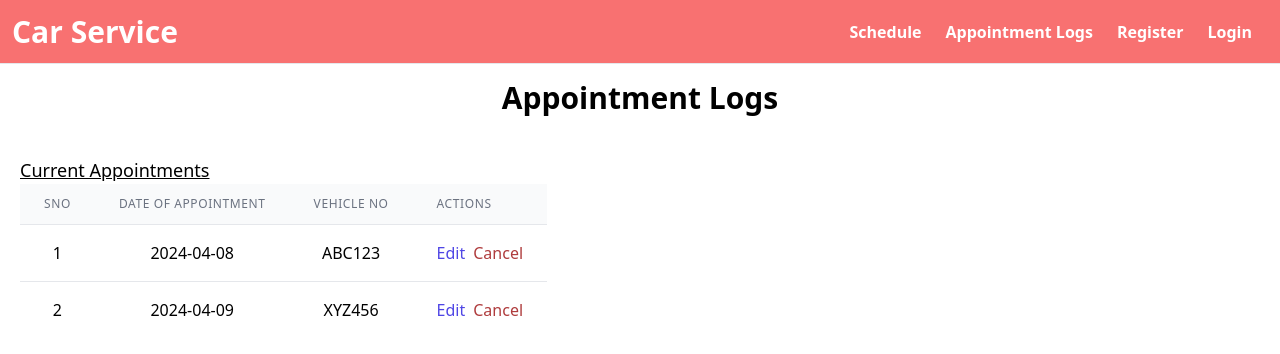
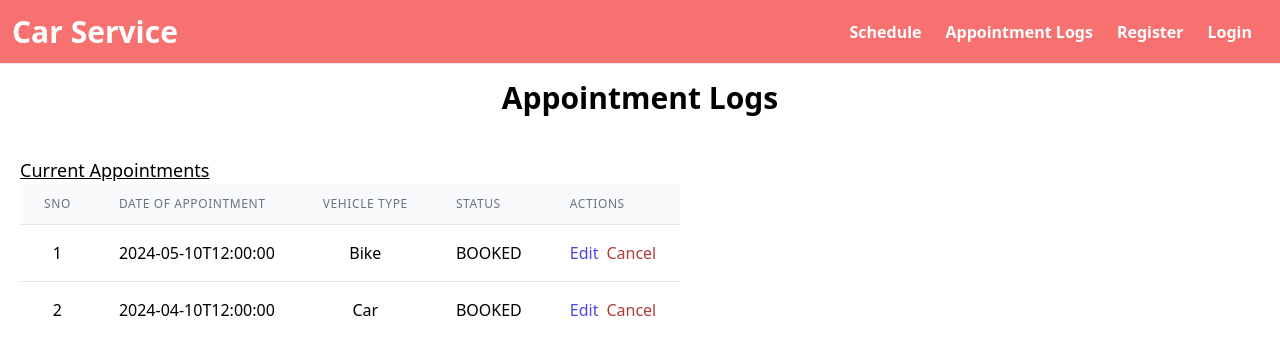
Before and after one commit to Mahenvs/vehicleRegSchedule, a React (Vite) app: page /appointment-logs in a window 1280 px wide. Shown: the top 354 px of the page. Built offline with nearby package versions, Linux system fonts and the light colour scheme; no server answers.

Commit message:
added logs api

```diff
--- a/src/common/Interfaces.ts
+++ b/src/common/Interfaces.ts
@@ -1,5 +1,15 @@
 export interface tableProps {
     title: string;
+    appointments: appointmentProps[]
+}
+
+export interface appointmentProps {
+    "id": number,
+    "userId": number,
+    "vehicleType": string,
+    "scheduledDate": string,
+    "status": string
+
 }
 export interface loginForm{
     userName: string;
--- a/src/common/validate.ts
+++ b/src/common/validate.ts
@@ -35,7 +35,6 @@ export const validateForm = (values) => {
 
   export const validateLogin = (values) => {
     const errors: FormikErrors<FormValues> = {};
-    console.log("inside ");
 
     if (!values.userName) {
       errors.userName = "Required";
@@ -48,7 +47,6 @@ export const validateForm = (values) => {
     } else if (!/^(?=.*[a-z])(?=.*[A-Z])(?=.*\d).{8,}$/.test(values.password)) {
       errors.password = "Invalid password";
     }
-    console.log(errors, " are ");
 
     return errors;
   };
--- a/src/components/AppointmentLogs.tsx
+++ b/src/components/AppointmentLogs.tsx
@@ -1,11 +1,47 @@
+import { useEffect, useState } from "react";
 import Heading from "./Heading";
 import Table1 from "./TableView";
+import axios from "axios";
+import { appointmentProps } from "../common/interfaces";
 
 const AppointmentLogs = () => {
+  const [logs, setAppointmentLogs] = useState<appointmentProps>();
+  const appointments = [
+    {
+      id: 1,
+      userId: 1,
+      vehicleType: "Bike",
+      scheduledDate: "2024-05-10T12:00:00",
+      status: "BOOKED",
+    },
+    {
+      id: 2,
+      userId: 1,
+      vehicleType: "Car",
+      scheduledDate: "2024-04-10T12:00:00",
+      status: "BOOKED",
+    },
+  ];
+  useEffect(() => {
+    const LogsAppointment = async (username: string) => {
+      try {
+        const url =
+          "http://localhost:8081/appointment/getAppointmentsByUser/" + username;
+        const response = await axios.get(url);
+        setAppointmentLogs(logs);
+        return response.data;
+      } catch (error) {
+        console.error("Error logging in user:", error);
+        throw error;
+      }
+    };
+    LogsAppointment("username");
+  }, []);
+
   return (
     <div>
       <Heading>Appointment Logs</Heading>
-      <Table1 title={"Current Appointments"}/>
+      <Table1 appointments={appointments} title={"Current Appointments"} />
     </div>
   );
 };
--- a/src/components/BookAppointment.tsx
+++ b/src/components/BookAppointment.tsx
@@ -10,8 +10,7 @@ const BookAppointment = () => {
 
   const date = new Date();
   date.setDate(date.getDate() + 1);
-  console.log(date);
-  const today = new Date().toISOString().split("T")[0];
+  const today = new Date(date.getFullYear(), date.getMonth(), date.getDate(), 12, 0, 0).toISOString().split("T")[0] + "T12:00:00";
 
   const [userDetails, setUserData] = useState({
     username: "",
@@ -23,8 +22,6 @@ const BookAppointment = () => {
 
     if (loggedIn) {
       const data = JSON.parse(userData);
-
-      console.log(data);
 
       setUserData((prevState) => ({
         ...prevState,
@@ -42,12 +39,10 @@ const BookAppointment = () => {
     },
 
     onSubmit: async (values) => {
-      // scheduleAppointment
-      console.log({...values,username:userDetails.username});
 
-      const data = await scheduleAppointment(values);
+      const data = await scheduleAppointment({...values,username:userDetails.username});
       navigate("appointment-logs");
-      // console.log(data);
+
     },
   });
 
--- a/src/components/Login.tsx
+++ b/src/components/Login.tsx
@@ -23,7 +23,7 @@ const Login = () => {
     onSubmit: async (values ) => {
       const data = await LoginUser(values);
       navigate("appointment-logs");
-      console.log(data);
+
       localStorage.setItem("loggedIn",JSON.stringify(true));
       localStorage.setItem("userData",JSON.stringify(data))
     },
--- a/src/components/TableView.tsx
+++ b/src/components/TableView.tsx
@@ -2,12 +2,23 @@ import { useState } from "react";
 import Dialog from "./Dialog";
 import { tableProps } from "../common/interfaces";
 
-const Table = (props: tableProps) => {
-  const appointments = [
-    { sno: 1, date: "2024-04-08", vehicleNo: "ABC123" },
-    { sno: 2, date: "2024-04-09", vehicleNo: "XYZ456" },
-
-  ];
+const Table = (props: tableProps ) => {
+//   const appointments = [
+//     {
+//         "id": 1,
+//         "userId": 1,
+//         "vehicleType": "Bike",
+//         "scheduledDate": "2024-05-10T12:00:00",
+//         "status": "BOOKED"
+//     },
+//     {
+//         "id": 2,
+//         "userId": 1,
+//         "vehicleType": "Car",
+//         "scheduledDate": "2024-04-10T12:00:00",
+//         "status": "BOOKED"
+// }
+// ]
 
   const [dialog, setDialog] = useState(false);
   const [selectedAppointment, setSelectedAppointment] = useState(null);
@@ -61,7 +72,13 @@ const Table = (props: tableProps) => {
               scope="col"
               className="px-6 py-3 text-left text-xs font-medium text-gray-500 uppercase tracking-wider"
             >
-              Vehicle No
+              Vehicle Type
+            </th>
+            <th
+              scope="col"
+              className="px-6 py-3 text-left text-xs font-medium text-gray-500 uppercase tracking-wider"
+            >
+              Status
             </th>
             <th
               scope="col"
@@ -72,14 +89,17 @@ const Table = (props: tableProps) => {
           </tr>
         </thead>
         <tbody className="bg-white divide-y divide-gray-200">
-          {appointments.map((appointment, index) => (
+          {props.appointments.map((appointment, index) => (
             <tr key={index}>
-              <td className="px-6 py-4 whitespace-nowrap">{appointment.sno}</td>
+              <td className="px-6 py-4 whitespace-nowrap">{appointment.id}</td>
               <td className="px-6 py-4 whitespace-nowrap">
-                {appointment.date}
+                {appointment.scheduledDate}
               </td>
               <td className="px-6 py-4 whitespace-nowrap">
-                {appointment.vehicleNo}
+                {appointment.vehicleType}
+              </td>
+              <td className="px-6 py-4 whitespace-nowrap">
+                {appointment.status}
               </td>
               <td className="px-6 py-4 whitespace-nowrap">
                 <button
```
